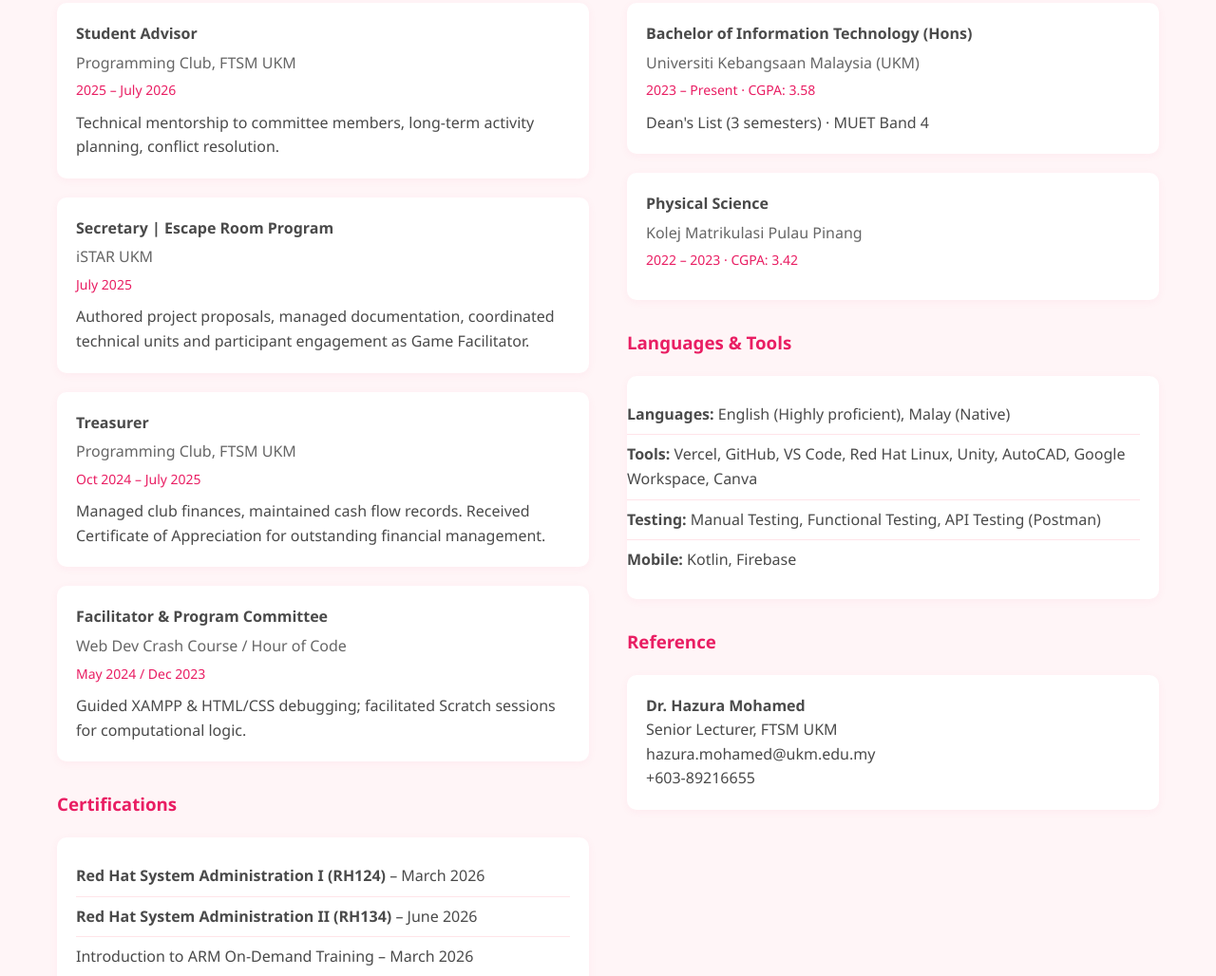
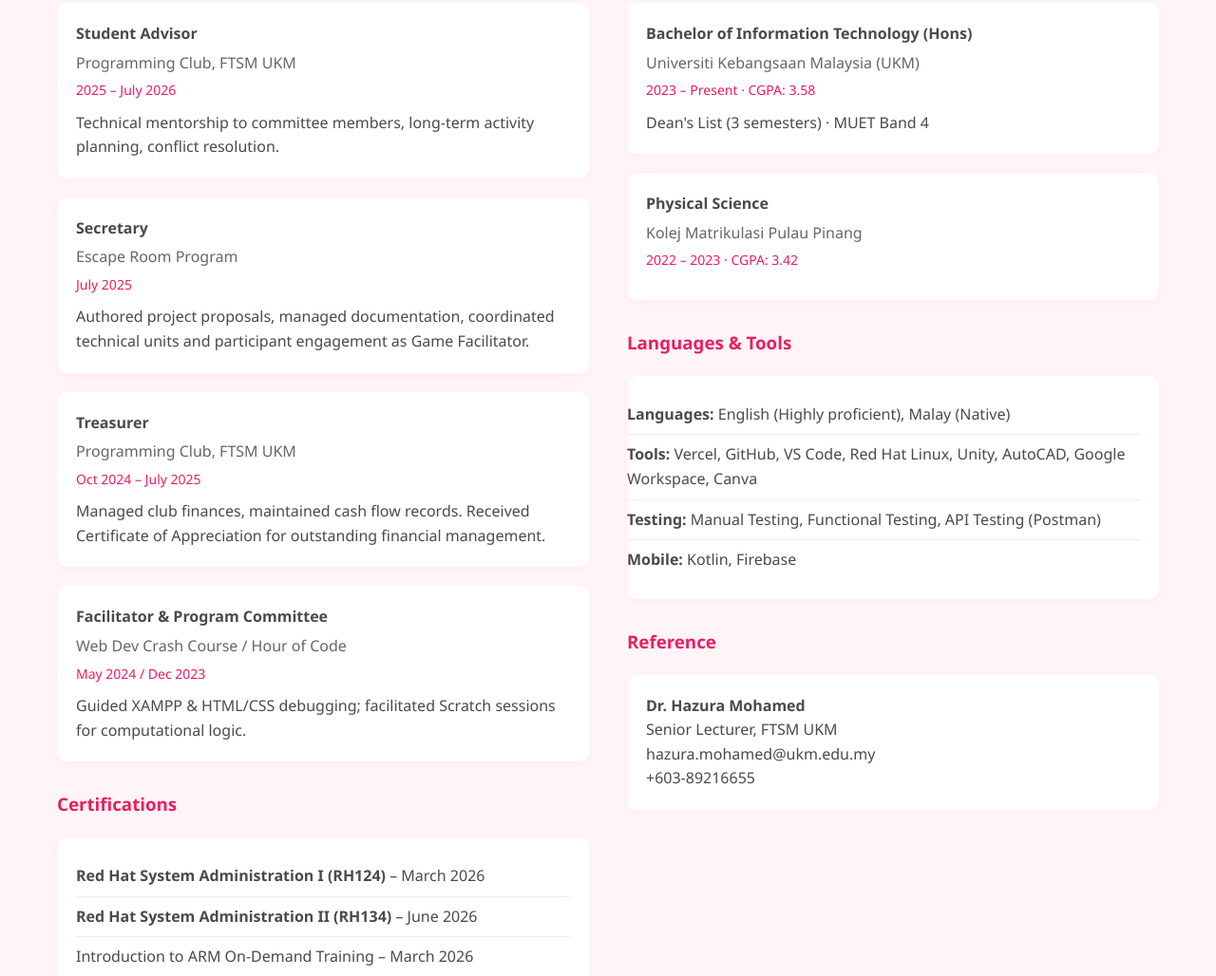
Before and after one commit to hannasu-dev/hannasu-dev-portfolio, a plain HTML site: page index.html in a window 1280 px wide. Shown: the part 2796-3824 px from the top of the page at 95% size. Drawn offline with Linux system fonts and the light colour scheme.

Commit message:
Swap company and position in experience section

```diff
--- a/index.html
+++ b/index.html
@@ -498,8 +498,8 @@
             <p>Technical mentorship to committee members, long-term activity planning, conflict resolution.</p>
           </div>
           <div class="experience-item">
-            <h4>Secretary | Escape Room Program</h4>
-            <p class="company">iSTAR UKM</p>
+            <h4>Secretary</h4>
+            <p class="company">Escape Room Program</p>
             <p class="date">July 2025</p>
             <p>Authored project proposals, managed documentation, coordinated technical units and participant engagement as Game Facilitator.</p>
           </div>
```
